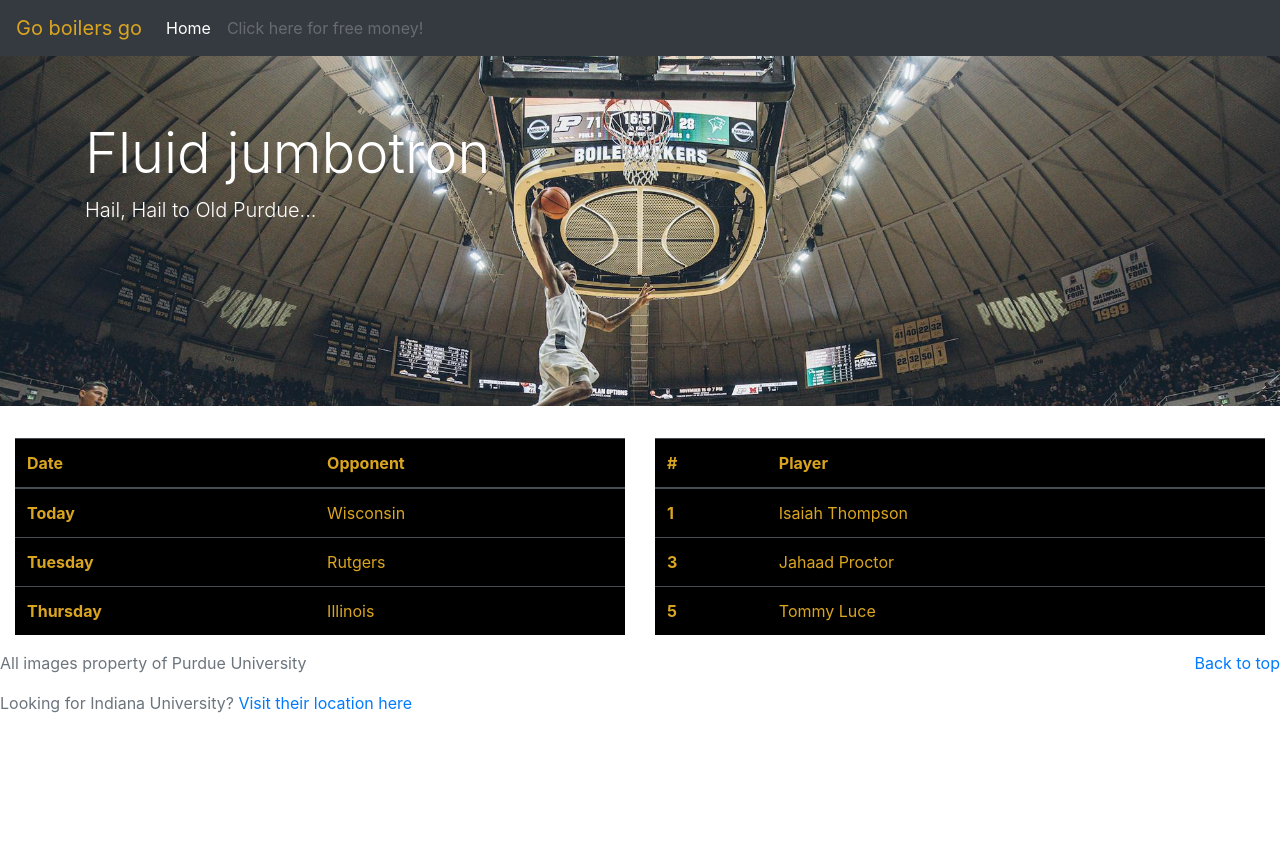
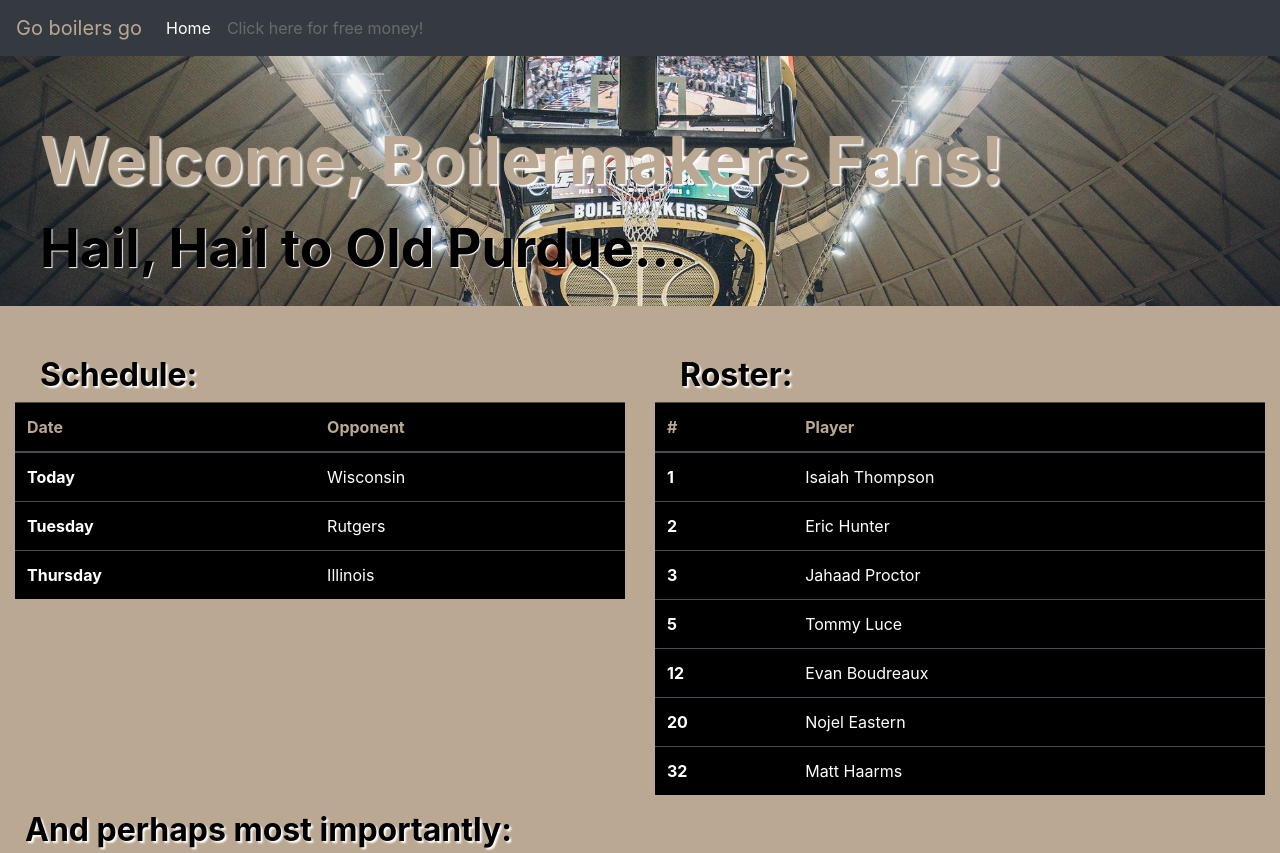
Before and after one commit to cgendron2447/myteam, a plain HTML site: page index.html in a window 1280 px wide. Shown: the top 853 px of the page. Before the commit the page ends 800 px from the top, so only its background shows below. Drawn offline with nearby package versions, Linux system fonts and the light colour scheme.

Commit message:
second push

```diff
--- a/index.html
+++ b/index.html
@@ -18,7 +18,7 @@
     <!-- Your own CSS -->
     <link rel="stylesheet" href="styles.css">
 
-    <title>Hello world!</title>
+    <title>Purdue University | West Lafayette, IN </title>
   </head>
   <body>
     <!-- Your stuff goes here -->
@@ -40,17 +40,19 @@
     </nav>
     <div container-fluid>
     <div class="jumbotron jumbotron-fluid">
-      <div class="container">
-        <h1 class="display-4">Fluid jumbotron</h1>
+      <div class="container topheader">
+        <h1 class="display-4">Welcome, Boilermakers Fans!</h1>
         <p class="lead">Hail, Hail to Old Purdue...</p>
       </div>
     </div>
   </div>
   <div class="container-fluid">
+    <div class="row emptyrow"></div>
     <div class="row">
       <div class="col md-6">
+        <h1 class="announcement"> Schedule:</h1>
         <table class="table table-dark">
-          <thead>
+          <thead class="tablehead">
             <tr>
               <th scope="col">Date</th>
               <th scope="col">Opponent</th>
@@ -74,8 +76,9 @@
         </table>
       </div>
       <div class="col md-6">
+        <h1 class="announcement"> Roster:</h1>
         <table class="table table-dark">
-          <thead>
+          <thead class="tablehead">
             <tr>
               <th scope="col">#</th>
               <th scope="col">Player</th>
@@ -88,6 +91,10 @@
 
             </tr>
             <tr>
+              <th scope="row">2</th>
+              <td>Eric Hunter</td>
+            </tr>
+            <tr>
               <th scope="row">3</th>
               <td>Jahaad Proctor</td>
             </tr>
@@ -95,17 +102,41 @@
               <th scope="row">5</th>
               <td>Tommy Luce</td>
             </tr>
+            <tr>
+              <th scope="row">12</th>
+              <td>Evan Boudreaux</td>
+            </tr>
+            <tr>
+              <th scope="row">20</th>
+              <td>Nojel Eastern</td>
+            </tr>
+            <tr>
+              <th scope="row">32</th>
+              <td>Matt Haarms</td>
+            </tr>
           </tbody>
         </table>
+        </div>
+    </div>
+    <div class="row">
+      <h1 class="announcement"> And perhaps most importantly:</h1>
+    </div>
+    <div class="row">
+      <div class="rounded mx-auto d-block">
+      <img src="IUsucks.jpg" alt="IU Sucks" class="img-thumbnail">
       </div>
     </div>
   </div>
+  <div class="row emptyrow">
+  </div>
   <footer class="text-muted">
+      <div class="container footercontainer">
       <p class="float-right">
         <a href="index.html">Back to top</a>
       </p>
       <p>All images property of Purdue University </p>
       <p>Looking for Indiana University? <a href="https://en.wikipedia.org/wiki/Hell_on_Earth">Visit their location here</a></p>
+    </div>
   </footer>
     <!-- Optional JavaScript -->
     <!-- jQuery first, then Popper.js, then Bootstrap JS -->
--- a/styles.css
+++ b/styles.css
@@ -4,14 +4,53 @@
     background-repeat: no-repeat;
     background-size: cover;
     font-size: 40pt;
-    color: white;
-    height: 350px;
+    color:#BAA892;
+    height: 250px;
+    background-color: #BAA892;
+    margin-bottom: 0;
 
 }
 .navbar-dark .navbar-brand {
-    color: goldenrod;
+    color: #BAA892;
+}
+.tablehead {
+    color: #BAA892;
+    background-color: black;
+}
+.footercontainer {
+    margin-left: 25px;
+}
+.text-muted {
+    background-color: black;
 }
 .table-dark {
-    color: goldenrod;
-    background-color: black
+    background-color: black;
 }
+.display-4 {
+    color: #BAA892;
+    font-size: 50pt;
+    font-weight: bolder;
+    text-shadow: 2px 2px 2px white;
+}
+.lead {
+    font-size: 40pt;
+    text-shadow: 1px 1px 1px white;
+    color: black;
+    font-weight: bold;
+}
+.topheader {
+    margin-left: 25px;
+}
+.announcement {
+     color: black;
+    font-size: 24pt;
+    font-weight: bolder;
+    text-shadow: 2px 2px 2px white;
+    margin-left: 25px;
+}
+.row {
+    background-color: #BAA892;
+}
+.emptyrow {
+    height: 50px;
+}
```
Also changed, not shown: IUsucks.jpg (added).
